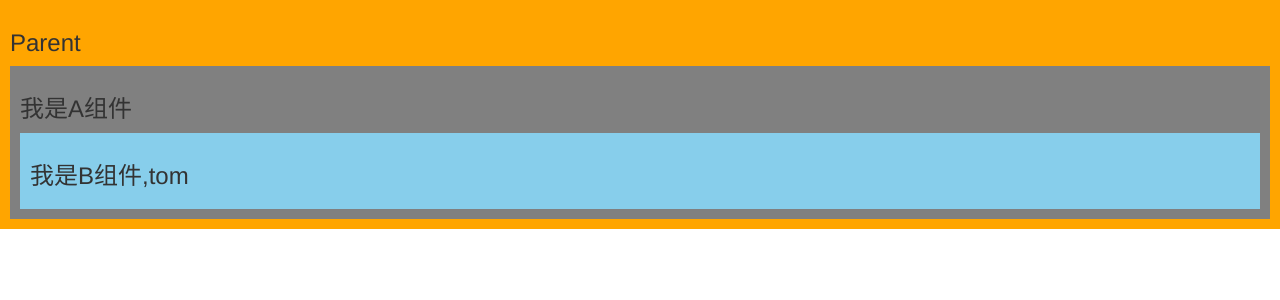
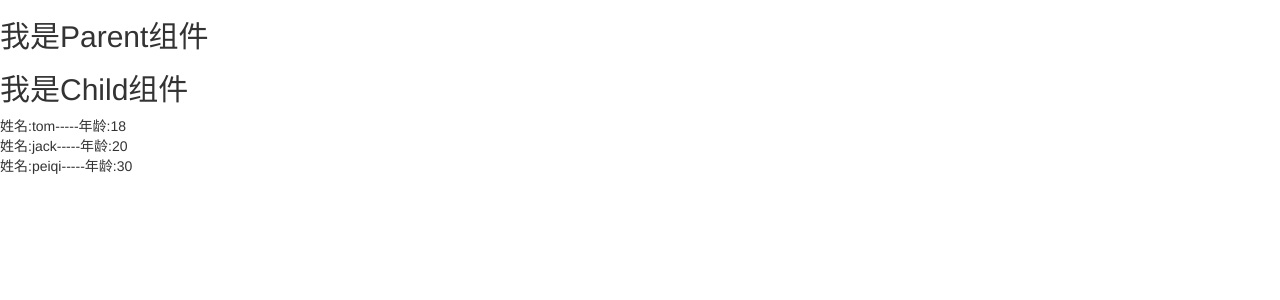
Before and after one commit to sven713/react_extension, a React (Create React App) app: page / in a window 1280 px wide. Shown: the top 300 px of the page. Built offline with nearby package versions, Linux system fonts and the light colour scheme.

Commit message:
P125   25:00，没写代码呢

```diff
--- a/src/App.js
+++ b/src/App.js
@@ -1,6 +1,6 @@
 import React, { Component } from 'react'
 
-import Demo from './components/7_renderProps'
+import Demo from './components/8_ErrorBoundary/Parent'
 
 export default class App extends Component {
   render() {
--- /dev/null
+++ b/src/components/8_ErrorBoundary/Child.jsx
@@ -0,0 +1,38 @@
+import React, { Component } from 'react'
+
+export default class Child extends Component {
+
+  state = {
+    children:[
+      {
+        id:'001',
+        name:'tom',
+        age:18
+      },
+      {
+        id:'002',
+        name:'jack',
+        age:20
+      },
+      {
+        id:'003',
+        name:'peiqi',
+        age:30
+      },
+    ]
+  }
+
+  render() {
+    const {children} = this.state
+    return (
+      <div>
+        <h2>我是Child组件</h2>
+        {
+          children.map((item)=>{
+            return <div key={item.id}>姓名:{item.name}-----年龄:{item.age}</div>
+          })
+        }
+      </div>
+    )
+  }
+}
--- /dev/null
+++ b/src/components/8_ErrorBoundary/Parent.jsx
@@ -0,0 +1,12 @@
+import React, { Component } from 'react'
+import Child from './Child'
+export default class Parent extends Component {
+  render() {
+    return (
+      <div>
+        <h2>我是Parent组件</h2>
+        <Child></Child>
+      </div>
+    )
+  }
+}
```
